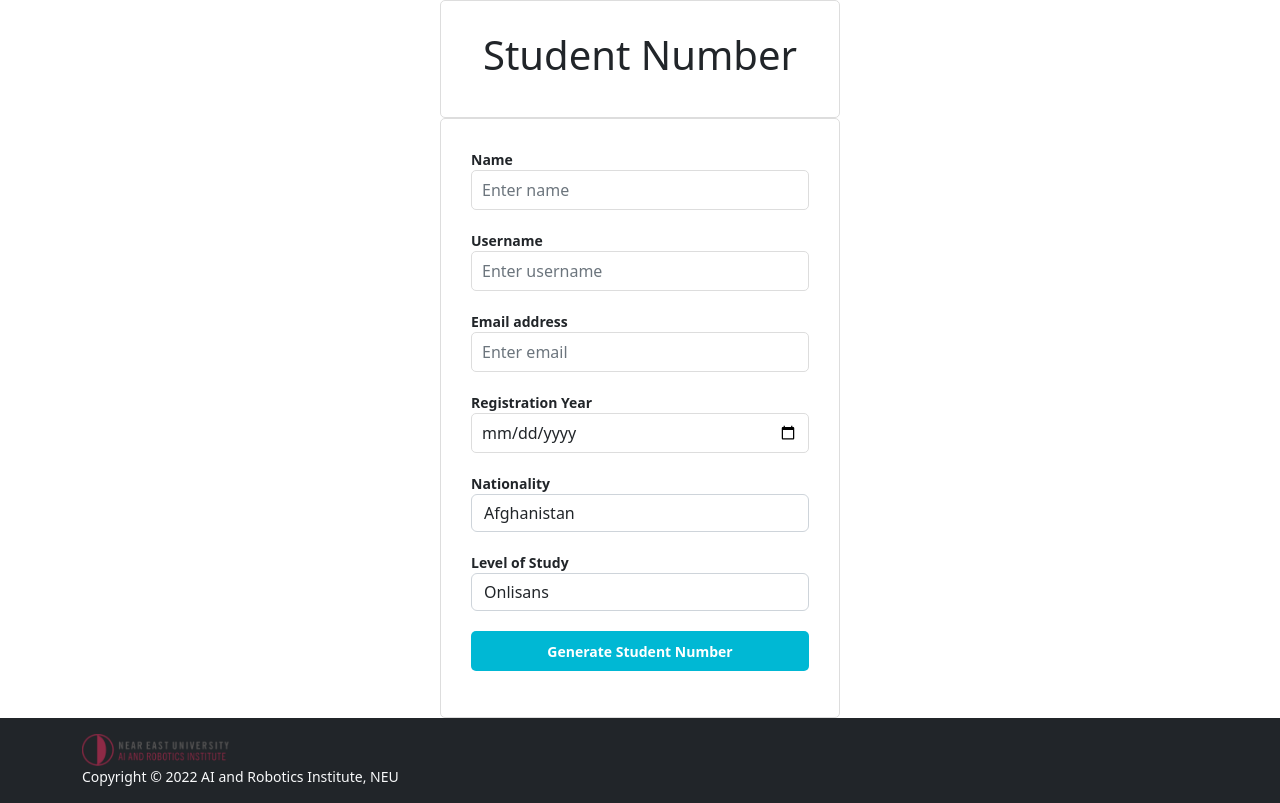
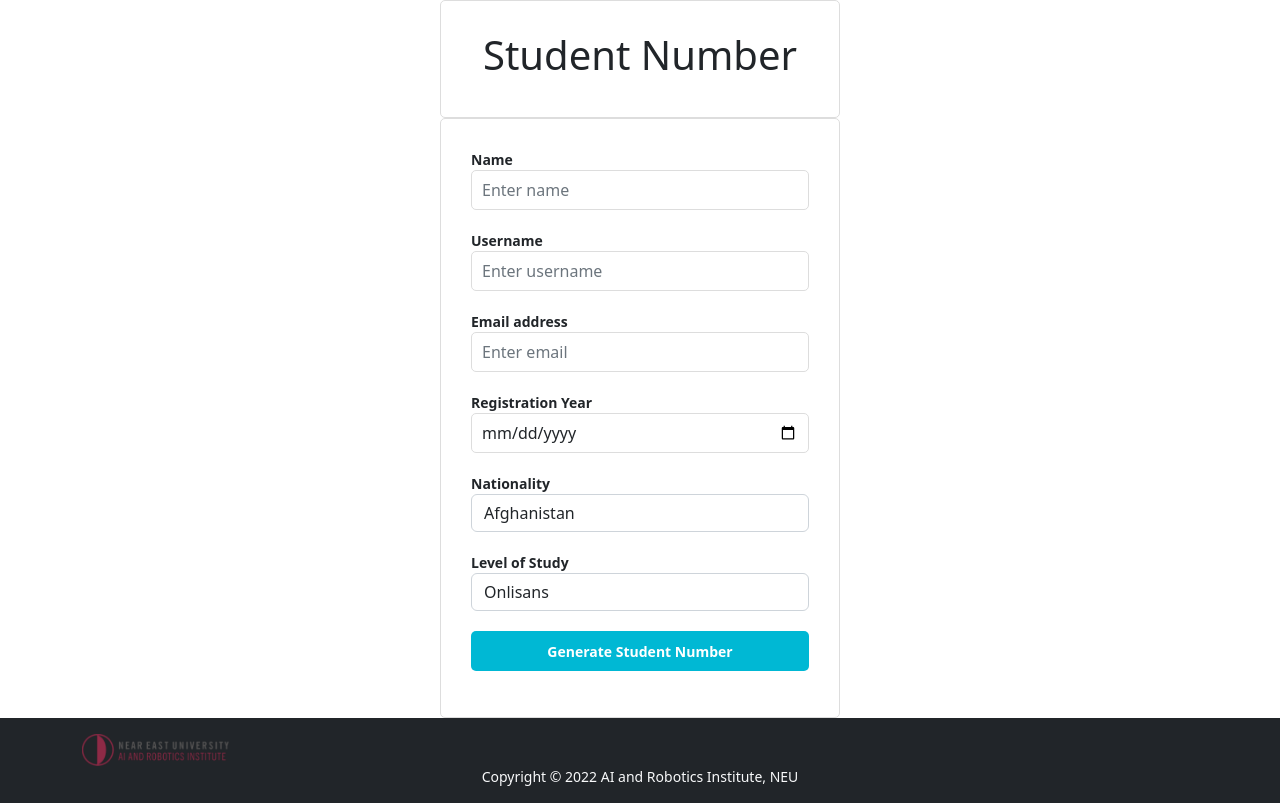
Before and after one commit to vmercel/sng, a plain HTML site: page index.html in a window 1280 px wide. Drawn offline with nearby package versions, Linux system fonts and the light colour scheme; a small style sheet from the web is missing.

Commit message:
Add files via upload

```diff
--- a/index.html
+++ b/index.html
@@ -149,6 +149,7 @@
             document.getElementById('year').innerHTML = currentYear;
         </script> -->
 
+<div class="container-border" style="text-align:center">
             <footer class="bg-dark py-3">
                 <div class="container">
                     <div class="row justify-content-between align-items-center">
@@ -157,12 +158,13 @@
                     </div>
                 </div>
             </footer>
+</div>
+
         <script>
             // Set the current year in the copyright notice
-            const currentYear = new Date().getFullYear();
-            document.getElementById('year').innerHTML = currentYear;
-        </script>
-    <script>
+            const currentYeard = new Date().getFullYear();
+            document.getElementById('year').innerHTML = currentYeard;
+
 	function generateString() {
 		// Get form values
 		var nationality = document.getElementById("nationality").value;
```
Lines whose indentation alone changed are shown as unchanged.
